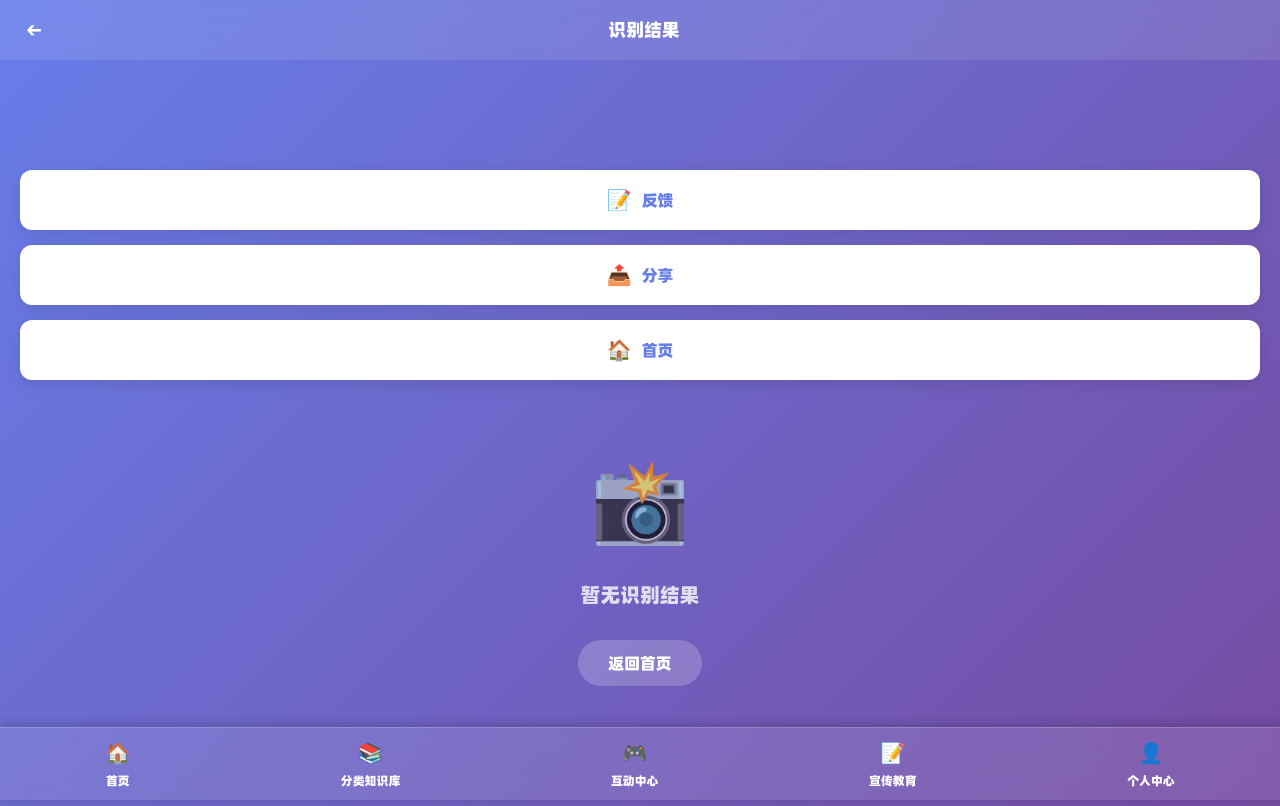
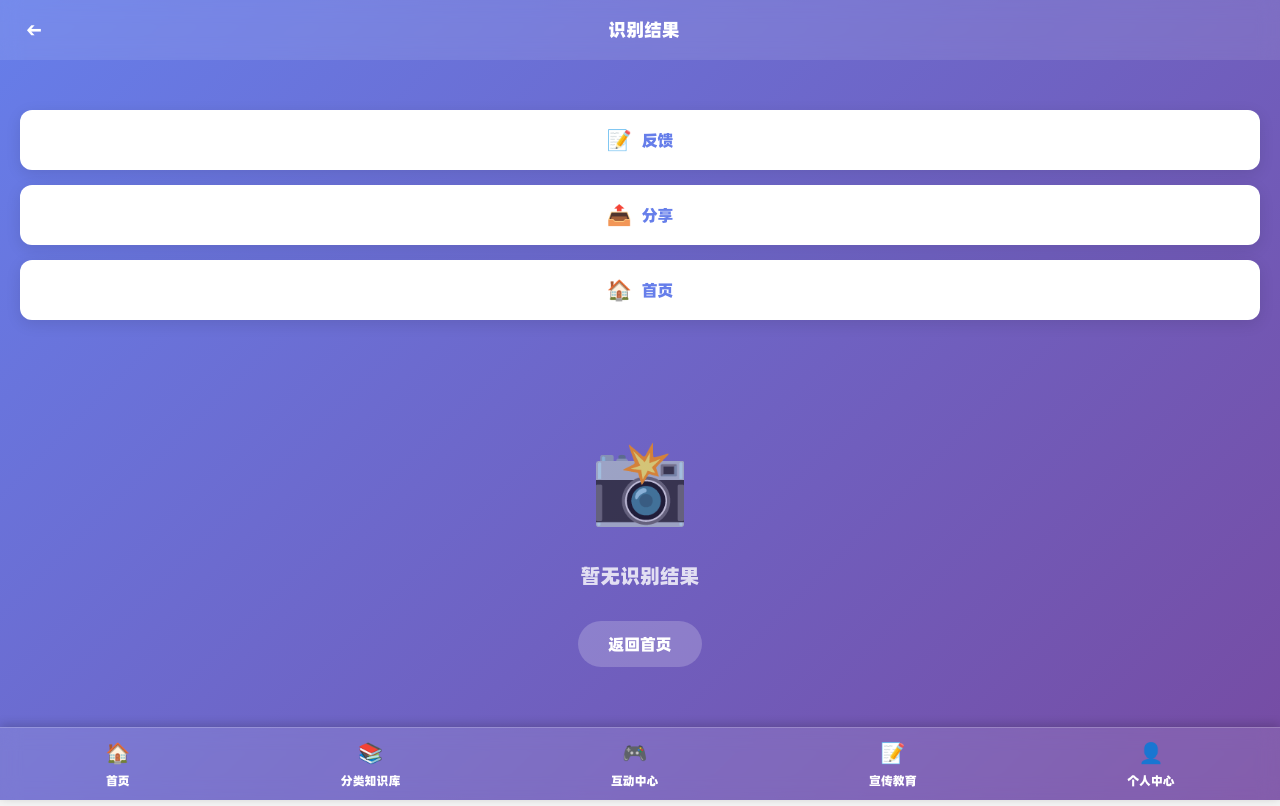
Before and after one commit to wensenhh/Smart_Waste_Classify, a Vue app in the folder frontend/: page /recognition-result/1 in a window 1280 px wide. Built offline with nearby package versions, Linux system fonts and the light colour scheme; no server answers.

Commit message:
【BUG】padding值

```diff
--- a/frontend/src/views/RecognitionResult.vue
+++ b/frontend/src/views/RecognitionResult.vue
@@ -286,7 +286,7 @@ export default {
   min-height: 100vh;
   background: linear-gradient(135deg, #667eea 0%, #764ba2 100%);
   color: white;
-  padding:60px 0 80px;
+  padding:0 0 80px;
 }
 
 .result-page-header {
```
